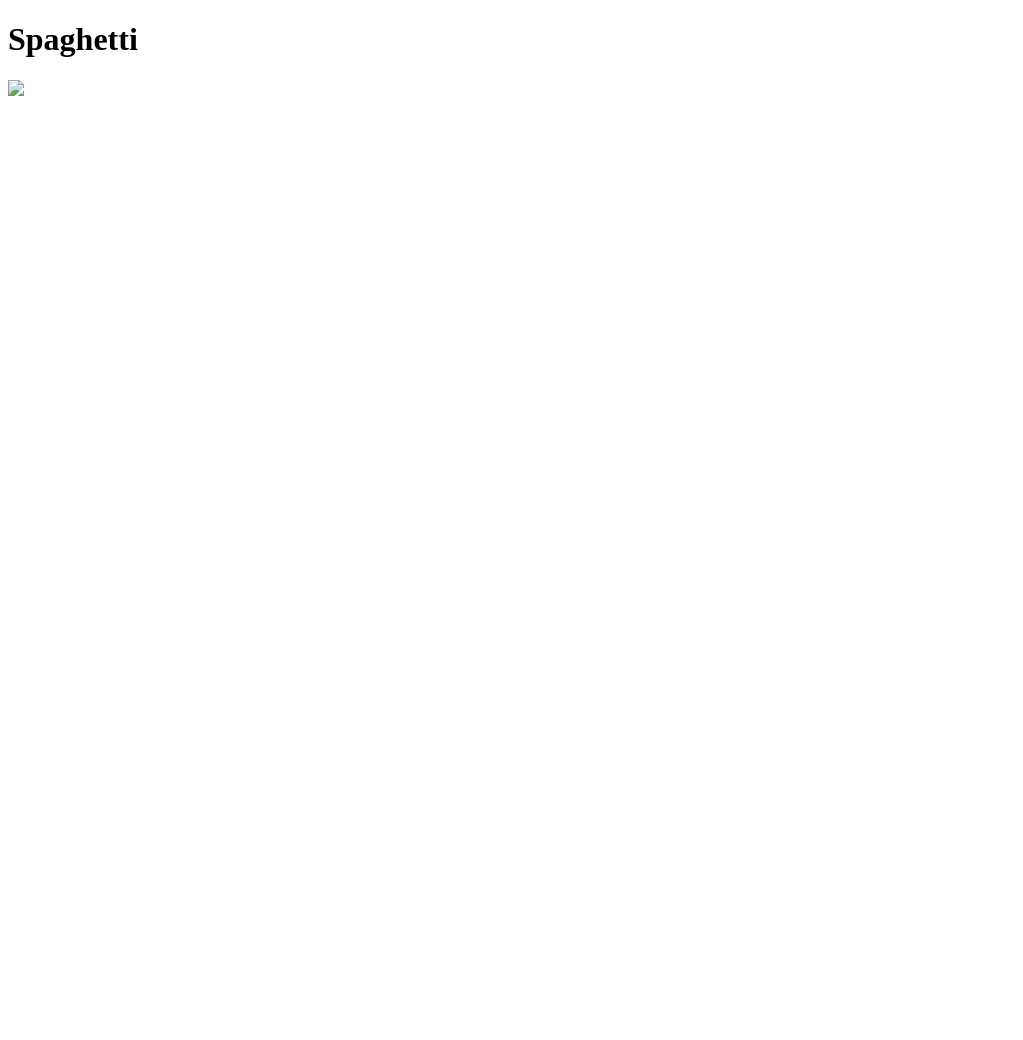
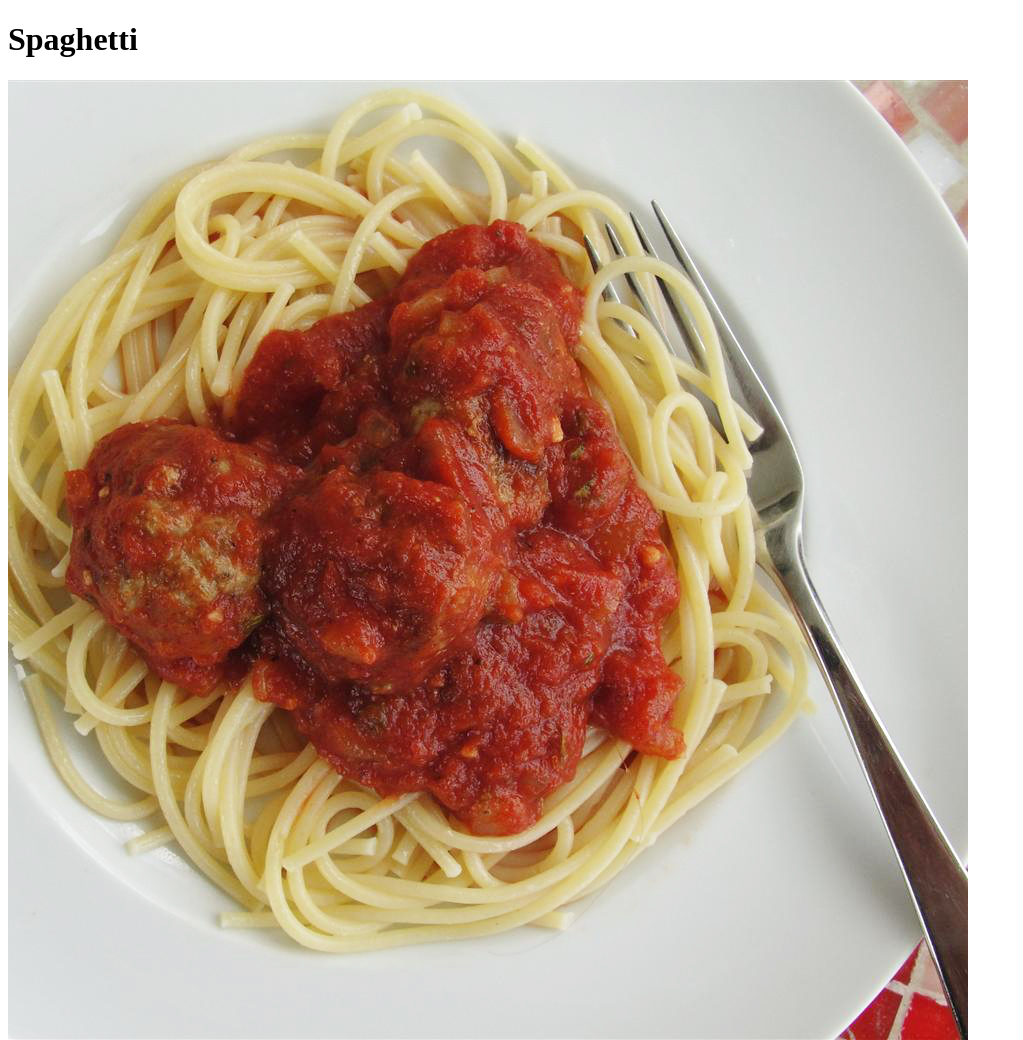
Before and after one commit to aaron-su98/odin-recipes, a plain HTML site: page recipes/spaghetti.html in a window 1280 px wide. Shown: the whole page, without its empty margins (0-1023 px from the left). Before the commit the page ends 800 px from the top, so only its background shows below. Drawn offline with Linux system fonts and the light colour scheme.

Commit message:
Edit image source

```diff
--- a/recipes/spaghetti.html
+++ b/recipes/spaghetti.html
@@ -8,6 +8,6 @@
 </head>
 <body>
     <h1>Spaghetti</h1>
-      <img src="/home/asu98/Downloads/spaghetti.jpeg">
+      <img src="../images/spaghetti.jpg">
 </body>
 </html>
```
